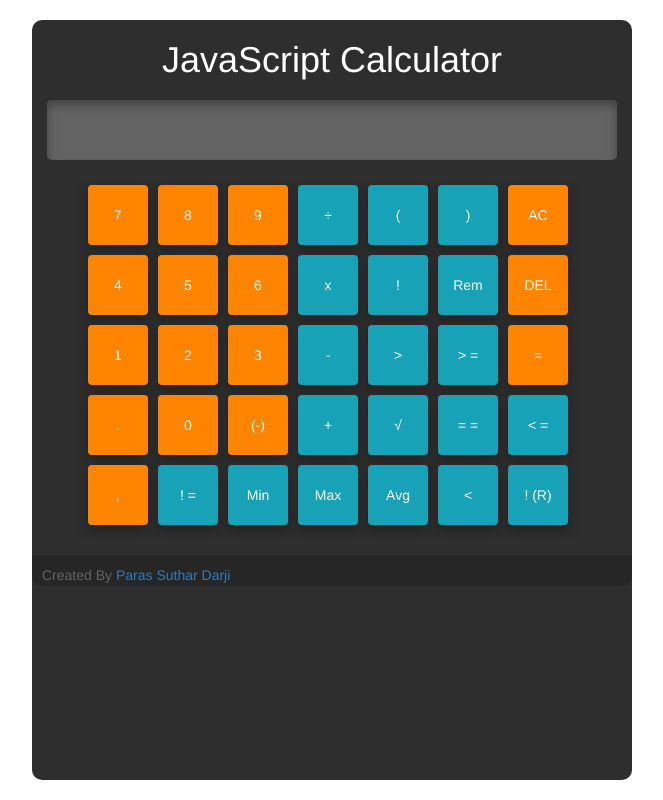
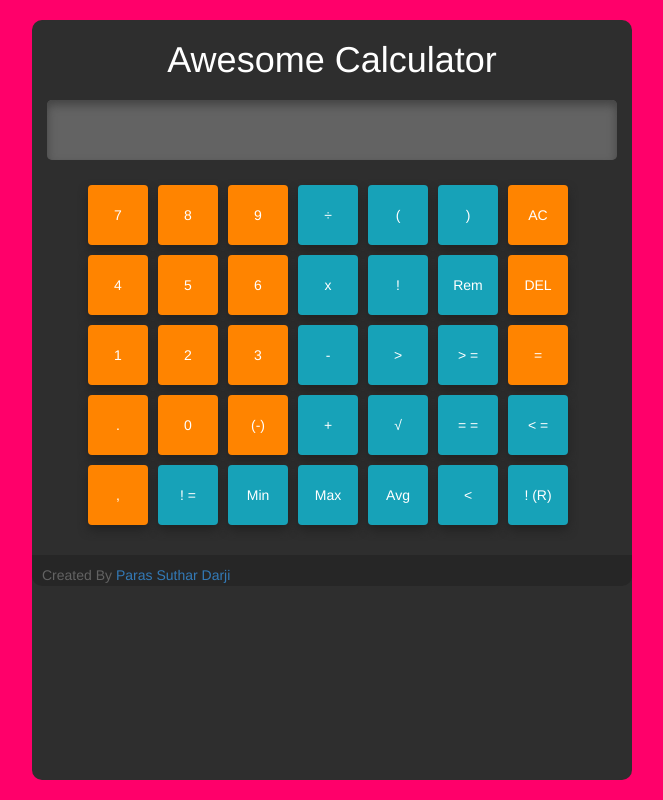
Before and after one commit to mepsd/JavaScript-Calculator, a plain HTML site: page index.html in a window 1280 px wide. Shown: the whole page, without its empty margins (308-971 px from the left). Drawn offline with nearby package versions, Linux system fonts and the light colour scheme.

Commit message:
minor change

```diff
--- a/index.html
+++ b/index.html
@@ -8,7 +8,7 @@
 <body>
   <div id="container" class="container">
     <div>
-      <h1>JavaScript Calculator</h1>
+      <h1>Awesome Calculator</h1>
     </div>
     <div id="expression">
 
--- a/style.css
+++ b/style.css
@@ -1,5 +1,5 @@
 body {
-  background-color: white;
+  background-color:#ff006a;
   color: white;
 }
 .num{
```
